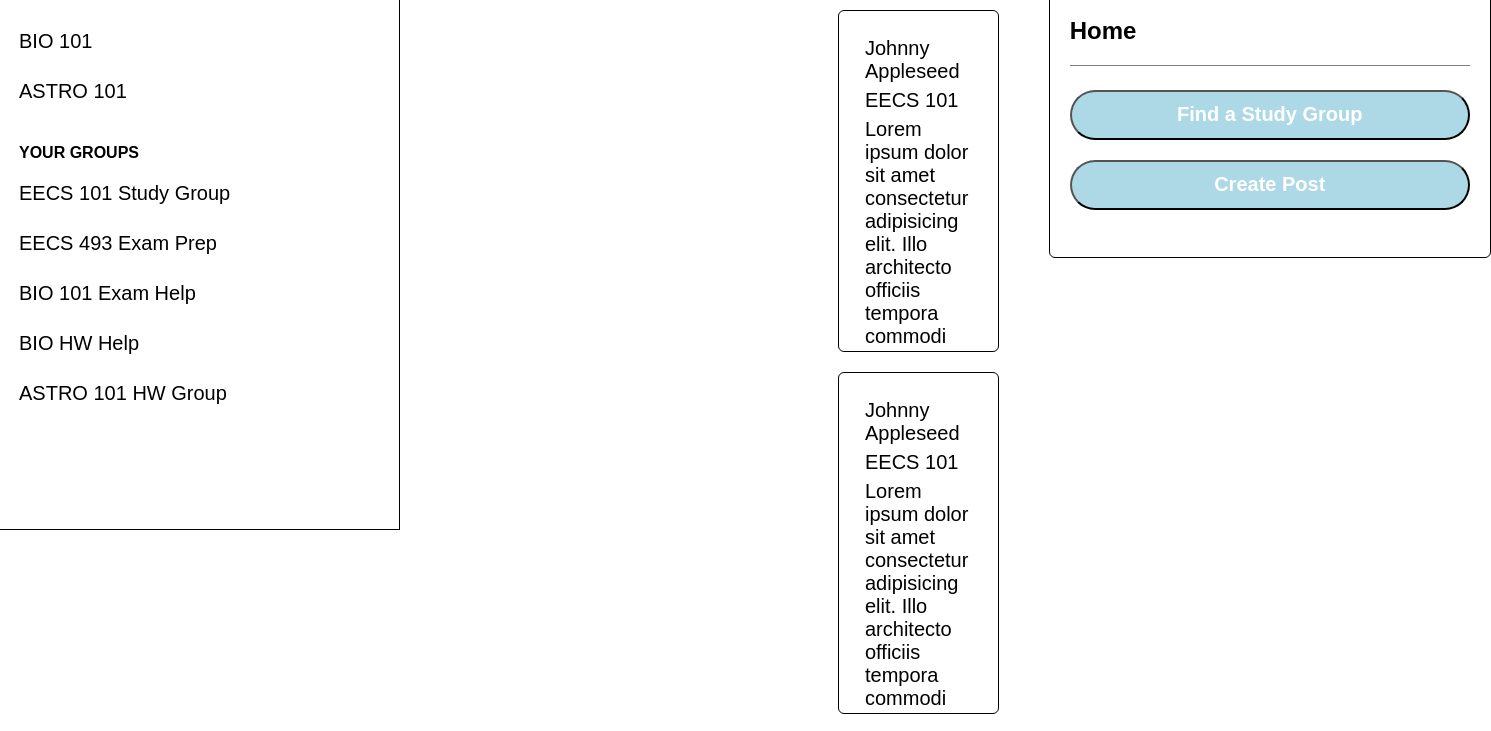
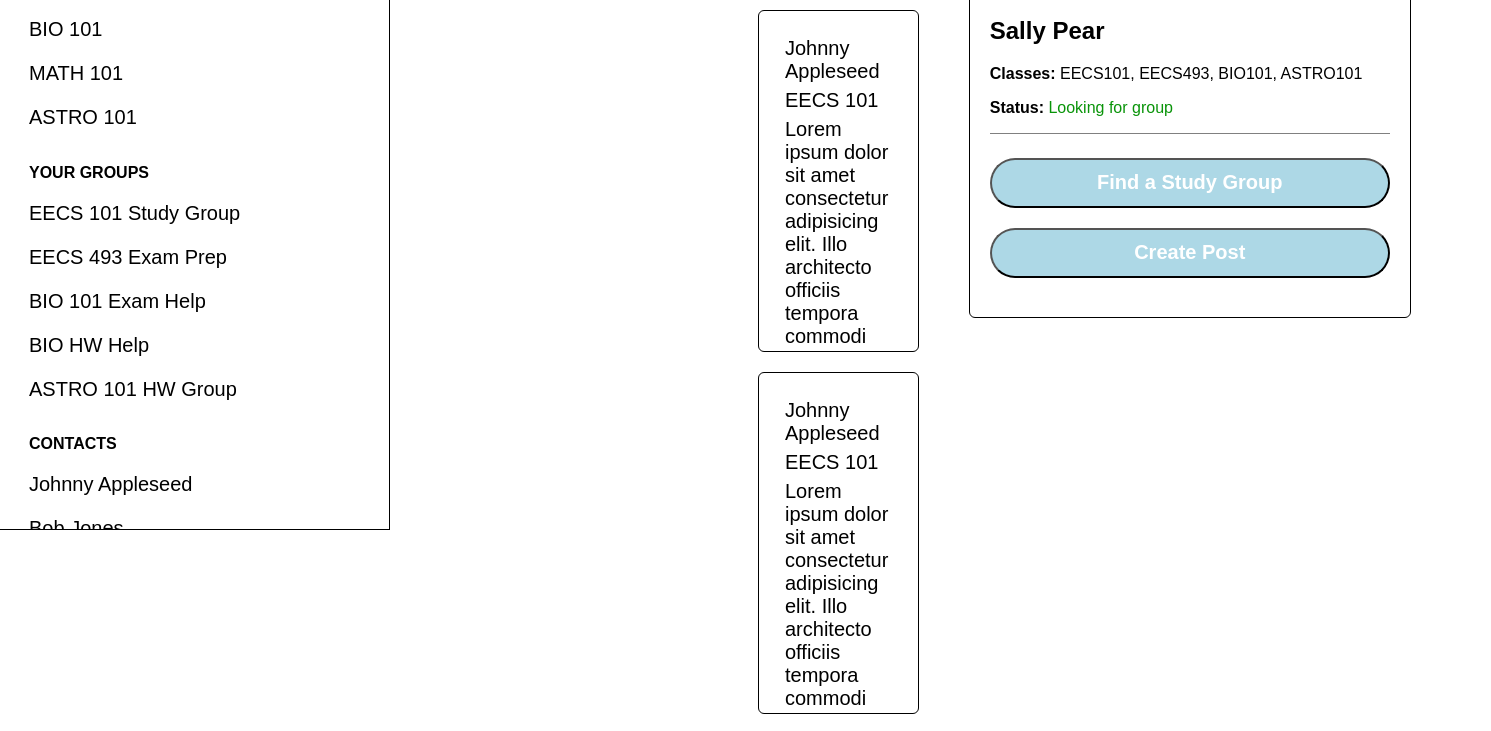
Before and after one commit to raymowu/studytogether_prototype, a plain HTML site: page index.html in a window 1280 px wide. Shown: the part 288-1019 px from the top of the page, 1491 px wide, since content can reach past the window. Drawn offline with Linux system fonts and the light colour scheme.

Commit message:
changed communities container and right container to show user profile

```diff
--- a/index.html
+++ b/index.html
@@ -36,11 +36,12 @@
         <div class="communities-container">
           <input type="text" placeholder="Filter" />
           <h2>YOUR CLASSES</h2>
-          <div class="classes-list">
-            <a href="#">EECS 101</a>
-            <a href="#">EECS 493</a>
-            <a href="#">BIO 101</a>
-            <a href="#">ASTRO 101</a>
+          <div class="groups-list">
+            <a>EECS 101</a>
+            <a>EECS 493</a>
+            <a>BIO 101</a>
+            <a>MATH 101</a>
+            <a>ASTRO 101</a>
           </div>
           <h2>YOUR GROUPS</h2>
           <div class="groups-list">
@@ -49,6 +50,13 @@
             <a>BIO 101 Exam Help</a>
             <a>BIO HW Help</a>
             <a>ASTRO 101 HW Group</a>
+          </div>
+          <h2>CONTACTS</h2>
+          <div class="groups-list">
+            <a href="#">Johnny Appleseed</a>
+            <a href="#">Bob Jones</a>
+            <a href="#">Roger Daniels</a>
+            <a href="#">Mason Smith</a>
           </div>
         </div>
         <div class="center-container">
@@ -126,7 +134,14 @@
           </div>
         </div>
         <div class="right-container">
-          <h2>Home</h2>
+          <h2>Sally Pear</h2>
+          <p>
+            <span class="gray-bold">Classes: </span>EECS101, EECS493, BIO101, ASTRO101
+          </p>
+          <p>
+            <span class="gray-bold">Status: </span
+            ><span class="green">Looking for group</span>
+          </p>
           <div class="border"></div>
           <button class="study-button">Find a Study Group</button>
           <button class="study-button">Create Post</button>
--- a/style.css
+++ b/style.css
@@ -23,7 +23,7 @@ li {
 .logo {
   margin-top: 0px;
   margin-left: 20px;
-  margin-right: 430px;
+  margin-right: 360px;
 }
 li a {
   margin-top: 10px;
@@ -107,28 +107,18 @@ li a:hover {
   margin-top: 20px;
   margin-right: 50px;
   margin-left: -10px;
-  padding: 20px;
-  width: 360px;
+  padding: 20px 20px 20px 30px;
+  width: 340px;
   height: 87vh;
   border: solid 1px black;
   overflow-y: auto;
 }
 
-.classes-list a {
-  color: black;
-  display: block;
-  text-decoration: none;
-  height: 50px;
-}
-
-.classes-list a:hover {
-  background-color: gray;
-}
 .groups-list a {
   color: black;
   display: block;
   text-decoration: none;
-  height: 50px;
+  height: 44px;
 }
 
 .groups-list a:hover {
@@ -158,7 +148,7 @@ li a:hover {
 }
 
 .center-container {
-  margin-left: 700px;
+  margin-left: 620px;
   padding: 100px;
   width: 1000px;
 
@@ -189,7 +179,7 @@ li a:hover {
   margin-top: 204px;
   padding: 20px;
   width: 400px;
-  height: 240px;
+  height: 300px;
   border: 1px solid black;
   border-radius: 6px;
 }
@@ -198,3 +188,12 @@ li a:hover {
   border-top: 0.5px solid gray;
   margin-bottom: 4px;
 }
+
+.gray-bold {
+  font-weight: bold;
+  color: black;
+}
+
+.green {
+  color: rgb(9, 148, 9);
+}
```
